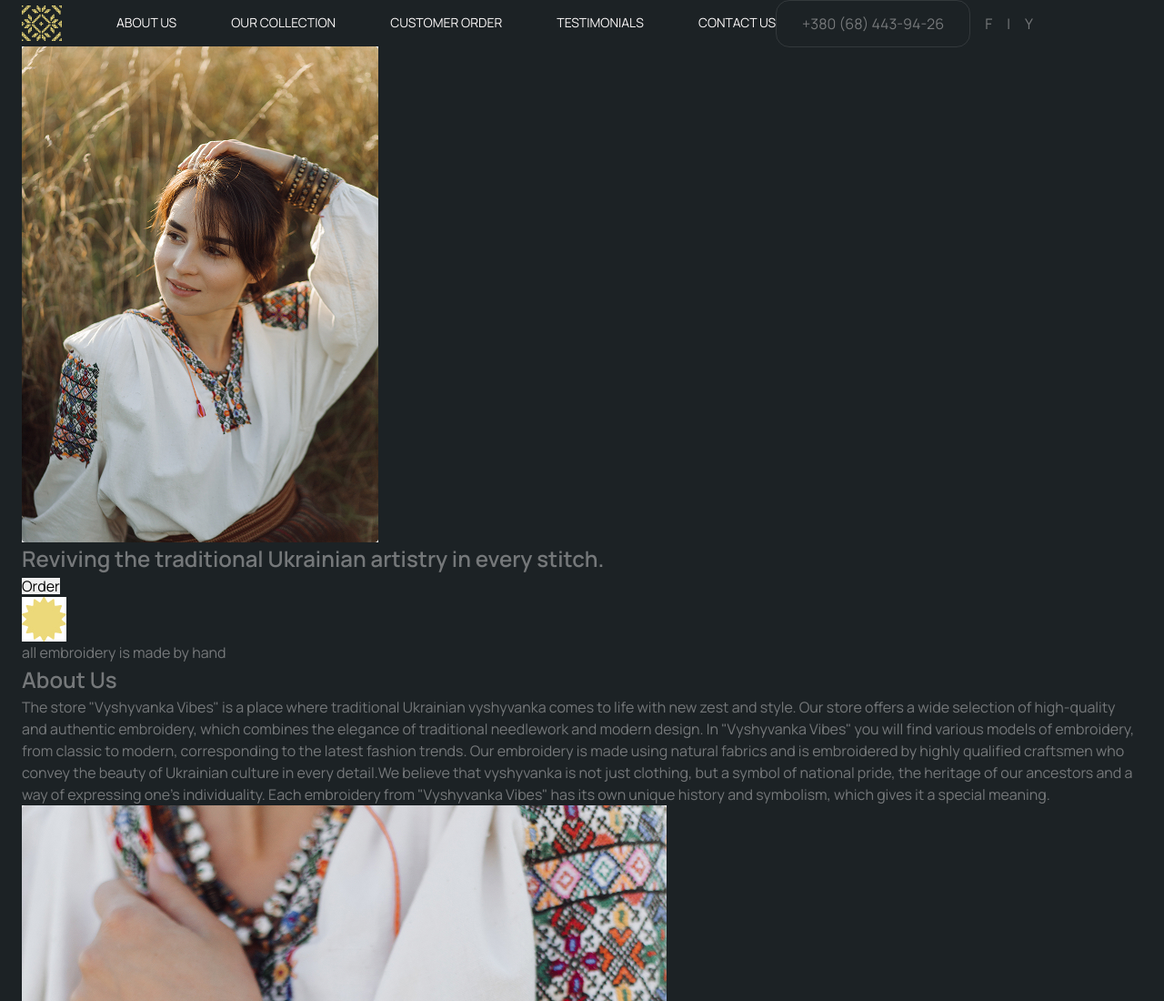
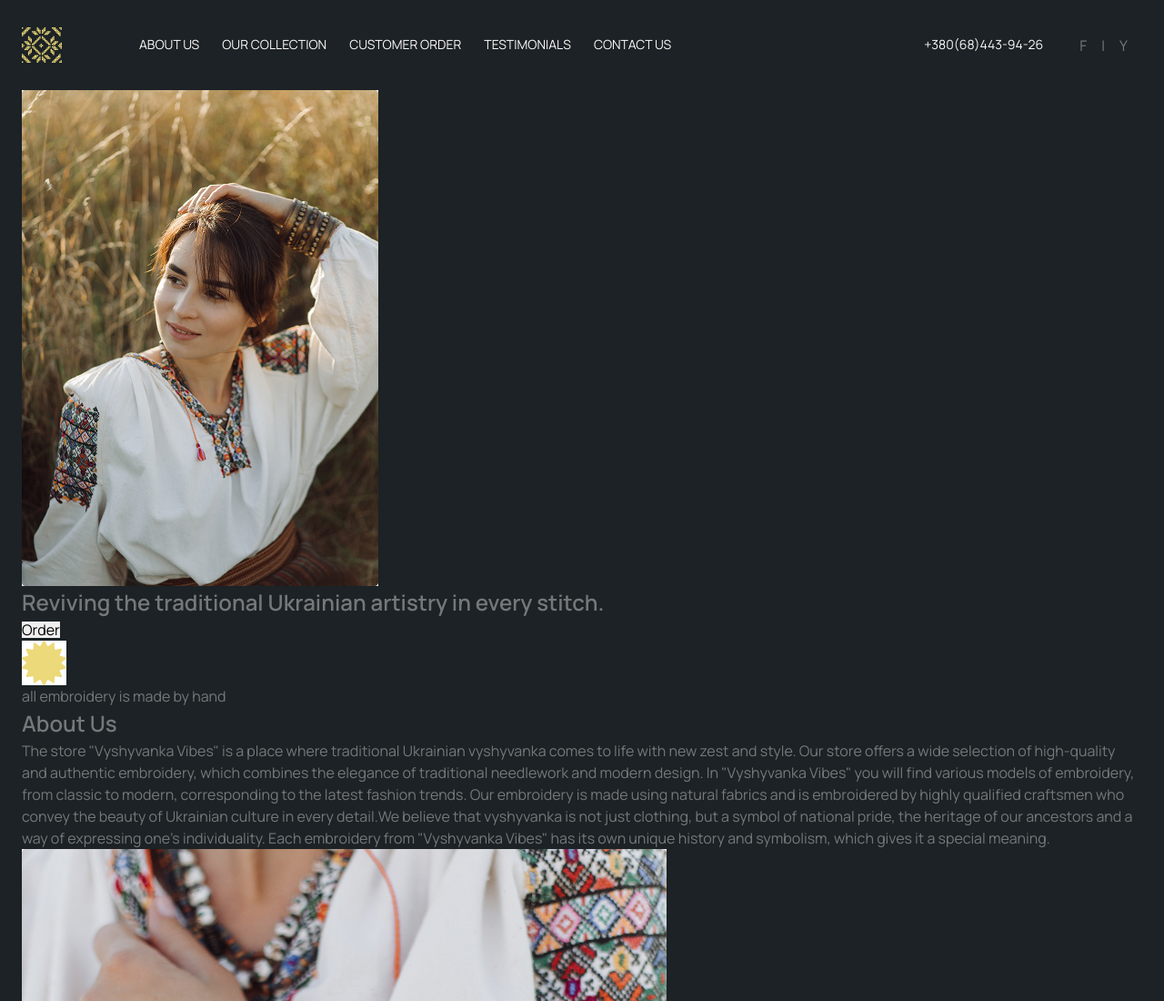
Before and after one commit to dzherdzh7/blended-126-18, a plain HTML site: page index.html in a window 1280 px wide. Shown: the top 1100 px of the page at 91% size. Drawn offline with nearby package versions, Linux system fonts and the light colour scheme.

Commit message:
fixed header

```diff
--- a/css/styles.css
+++ b/css/styles.css
@@ -55,6 +55,10 @@ img {
 
 /* HEADER */
 
+.page-header {
+  padding: 24px 0;
+}
+
 .header-container {
   display: flex;
 
@@ -67,11 +71,14 @@ img {
   width: 44px;
   height: auto;
 }
+.header-nav {
+  margin-left: 60px;
+}
 
 .header-nav-list {
   display: flex;
   align-items: center;
-  gap: 60px;
+  gap: 25px;
 }
 
 .header-nav-link {
@@ -85,7 +92,13 @@ img {
   line-height: 129%;
   text-transform: uppercase;
   color: #fcf9f9;
+}
 
+.header-right {
+  display: flex;
+  align-items: center;
+  gap: 24px;
+  margin-left: auto; /* КЛЮЧОВЕ */
 }
 
 .social-list {
@@ -94,12 +107,14 @@ img {
   gap: 16px;
 }
 .phone-link {
-  border: 1px solid rgba(252, 249, 249, 0.1);
-border-radius: 15px;
-padding: 14px 28px;
-width: 193px;
-height: 48px;
+  font-family: "Manrope", sans-serif;
+  font-weight: 400;
+  font-size: 14px;
 
+  /* line-height: 20px; */
+  line-height: 143%;
+  text-transform: uppercase;
+  color: #fcf9f9;
 }
 /* HEADER */
 /* ===== SUBHEADINGS / MEDIUM TEXT ===== */
--- a/index.html
+++ b/index.html
@@ -50,12 +50,11 @@
             </li>
           </ul>
         </nav>
+
+        <div class="header-right">
+          <a class="phone-link" href="tel:+380684439426">+380(68)443-94-26</a>
           <ul class="social-list">
-          <li class="header-nav-item">
-            <a class="phone-link" href="tel:+380684439426">
-              +380 (68) 443-94-26
-            </a>
-          </li>
+            <li class="header-nav-item"></li>
             <li class="social-item">
               <a
                 class="social-link"
@@ -88,6 +87,7 @@
             </li>
             <li class="social-item"></li>
           </ul>
+        </div>
       </div>
     </header>
 
```
Lines whose indentation alone changed are shown as unchanged.
